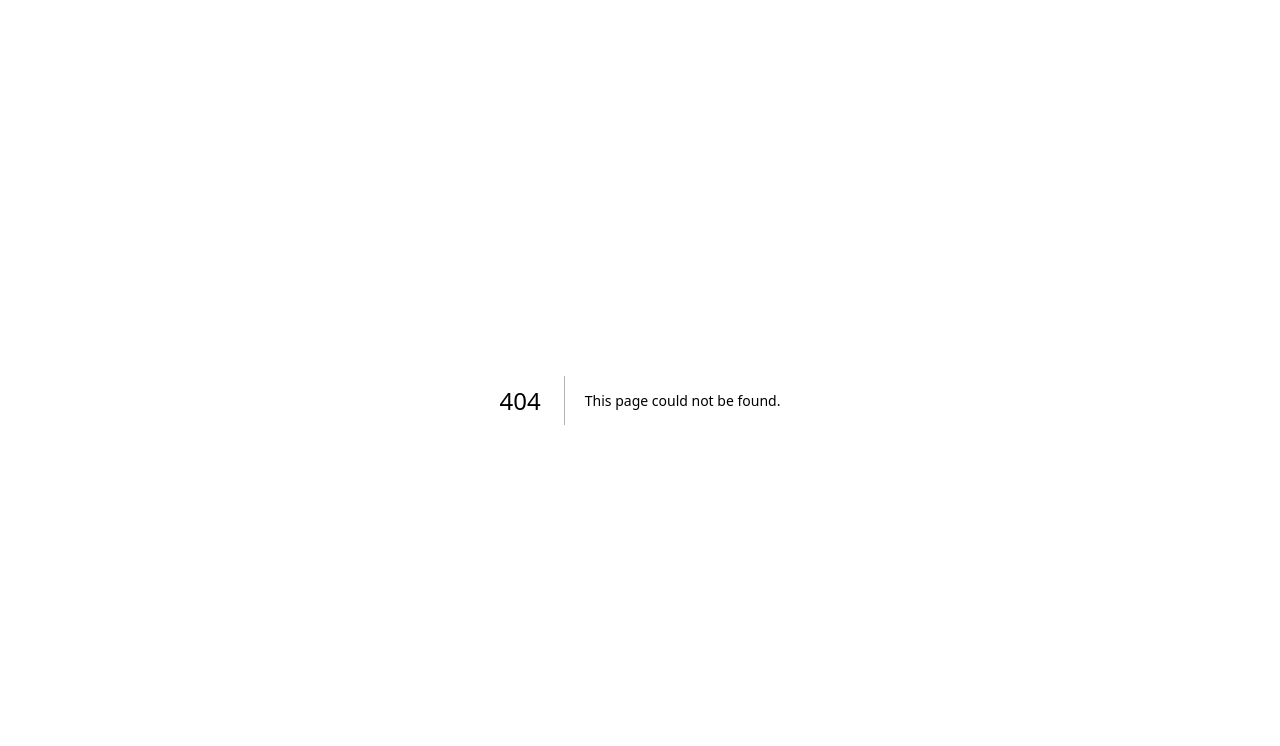
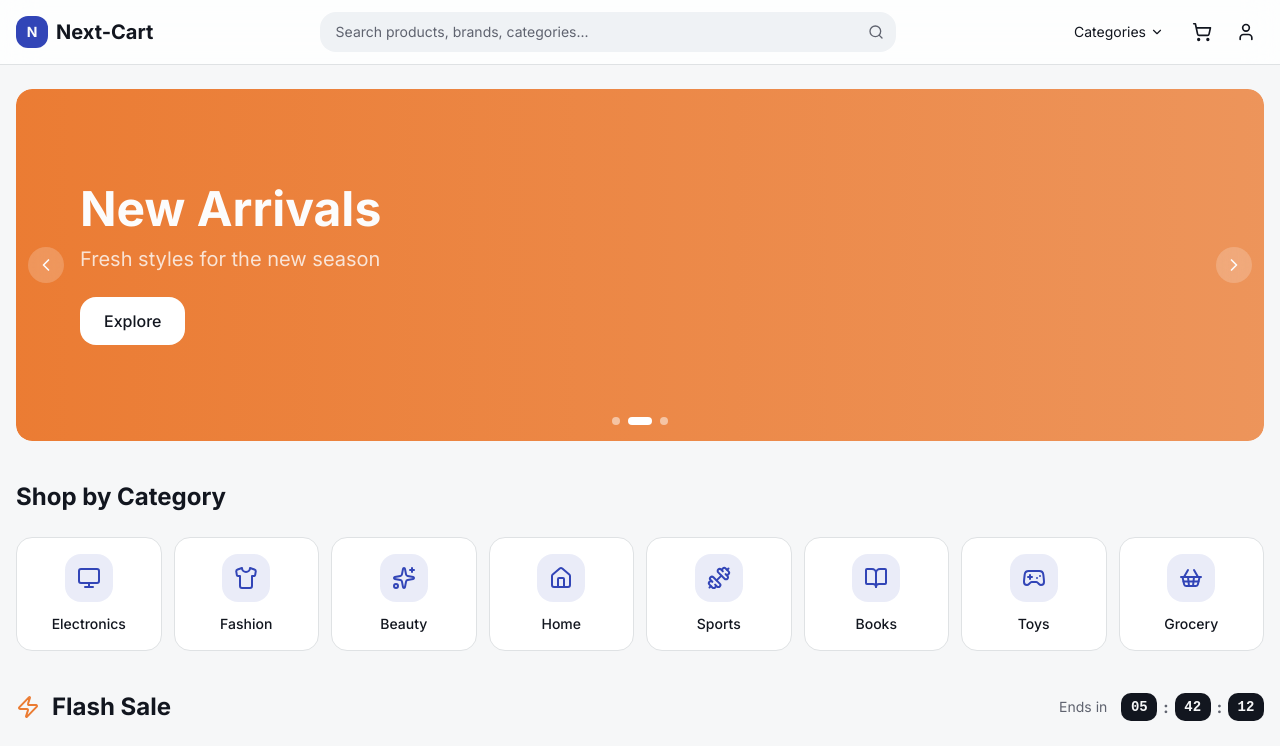
Before and after one commit to Brain-Stack-team/Next-Cart, a Next.js app: page / in a window 1280 px wide. Before the commit this address had no page. Shown: the top 746 px of the page. Built offline with nearby package versions, Linux system fonts and the light colour scheme; grey boxes are pictures that could not be loaded.

Commit message:
next cart page update

```diff
--- /dev/null
+++ b/app/(store)/page.jsx
@@ -0,0 +1,19 @@
+import HeroBanner from "@/components/hero-banner"
+import CategoryGrid from "@/components/category-grid"
+import FlashSale from "@/components/flash-sale"
+import TrendingProducts from "@/components/trending-products"
+import RecommendedProducts from "@/components/recommended-products"
+import SellerHighlights from "@/components/seller-highlights"
+
+export default function HomePage() {
+  return (
+    <div className="max-w-7xl mx-auto px-4 pb-16">
+      <HeroBanner />
+      <CategoryGrid />
+      <FlashSale />
+      <TrendingProducts />
+      <SellerHighlights />
+      <RecommendedProducts />
+    </div>
+  )
+}
```
